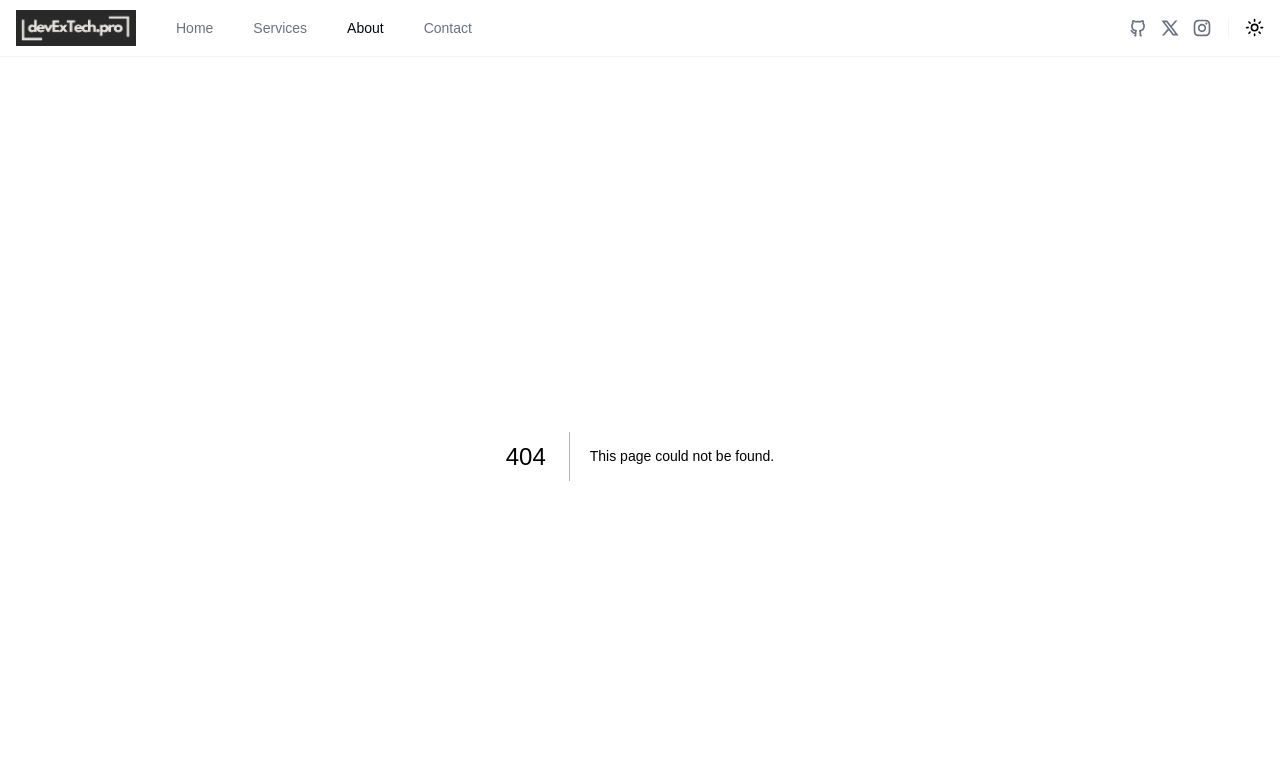
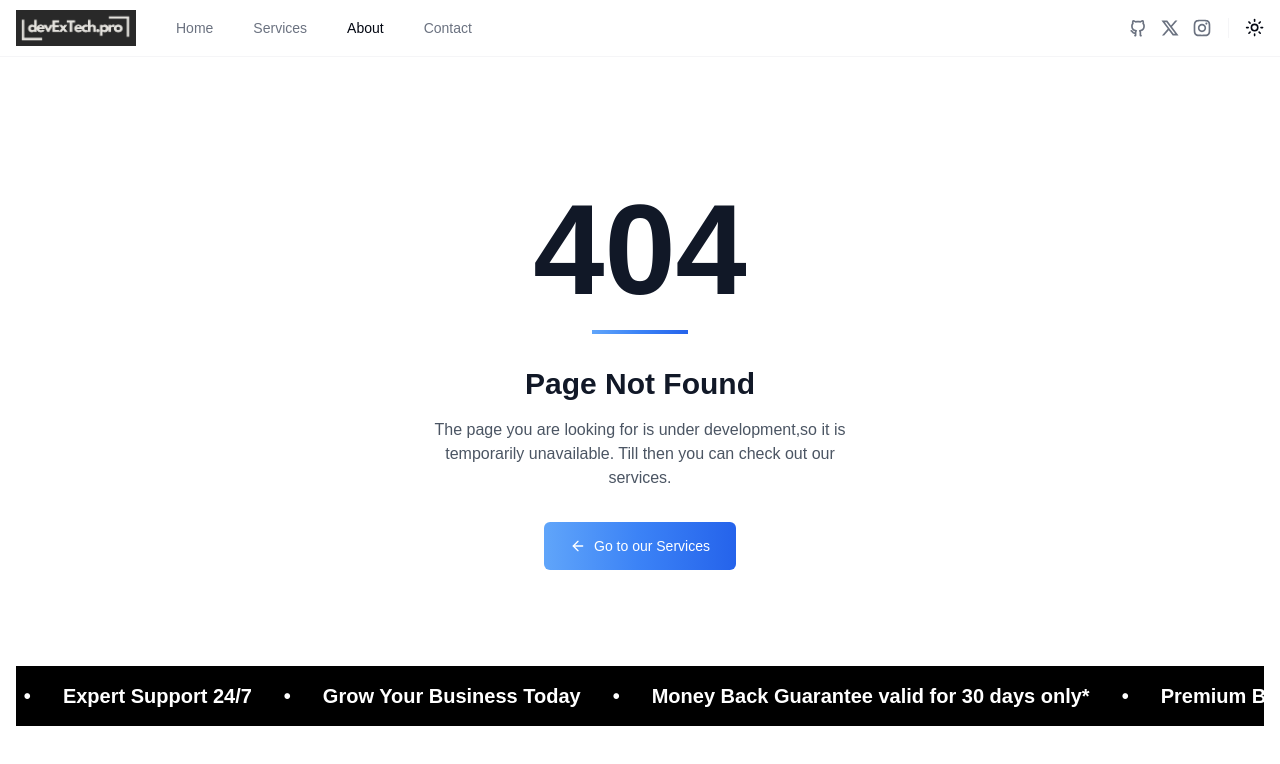
Before and after one commit to ShivamChansoria/DevExTech.pro, a Next.js app: page /about in a window 1280 px wide. Before the commit this address had no page. Shown: the top 764 px of the page. Built offline with nearby package versions, Linux system fonts and the light colour scheme; a web font is replaced by a local one.

Commit message:
not-found page added

```diff
--- /dev/null
+++ b/app/about/page.tsx
@@ -0,0 +1,12 @@
+import NotFound from "@/components/not-found/notFound";
+import React from "react";
+
+const page = () => {
+  return (
+    <div>
+      <NotFound />
+    </div>
+  );
+};
+
+export default page;
--- /dev/null
+++ b/app/global-error.tsx
@@ -0,0 +1,13 @@
+"use client";
+import NotFound from "@/components/not-found/notFound";
+import React from "react";
+
+const GlobalError = () => {
+  return (
+    <div>
+      <NotFound />
+    </div>
+  );
+};
+
+export default GlobalError;
--- a/components/contact/contact.tsx
+++ b/components/contact/contact.tsx
@@ -217,6 +217,45 @@ const Contact = () => {
           </div>
         </div>
       </div>
+      {/* Marquee Section */}
+      <div className="w-full bg-black py-4 mt-24 overflow-hidden">
+        <div className="relative flex overflow-x-hidden">
+          <div className="animate-marquee whitespace-nowrap flex">
+            <span className="text-white font-semibold text-xl mx-4">
+              Premium Business Solutions
+            </span>
+            <span className="text-white font-semibold text-xl mx-4">•</span>
+            <span className="text-white font-semibold text-xl mx-4">
+              Expert Support 24/7
+            </span>
+            <span className="text-white font-semibold text-xl mx-4">•</span>
+            <span className="text-white font-semibold text-xl mx-4">
+              Grow Your Business Today
+            </span>
+            <span className="text-white font-semibold text-xl mx-4">•</span>
+            <span className="text-white font-semibold text-xl mx-4">
+              Money Back Guarantee valid for 30 days only*
+            </span>
+            <span className="text-white font-semibold text-xl mx-4">•</span>
+            <span className="text-white font-semibold text-xl mx-4">
+              Premium Business Solutions
+            </span>
+            <span className="text-white font-semibold text-xl mx-4">•</span>
+            <span className="text-white font-semibold text-xl mx-4">
+              Expert Support 24/7
+            </span>
+            <span className="text-white font-semibold text-xl mx-4">•</span>
+            <span className="text-white font-semibold text-xl mx-4">
+              Grow Your Business Today
+            </span>
+            <span className="text-white font-semibold text-xl mx-4">•</span>
+            <span className="text-white font-semibold text-xl mx-4">
+              Money Back Guarantee valid for 30 days only*
+            </span>
+            <span className="text-white font-semibold text-xl mx-4">•</span>
+          </div>
+        </div>
+      </div>
     </section>
   );
 };
--- a/components/navigation/leftSideBar.tsx
+++ b/components/navigation/leftSideBar.tsx
@@ -12,6 +12,7 @@ import {
   RiMenuLine,
   RiCloseLine,
 } from "react-icons/ri";
+import { ROUTES } from "@/constants/routes";
 
 const LeftSideBar = () => {
   const [isOpen, setIsOpen] = useState(false);
@@ -55,10 +56,10 @@ const LeftSideBar = () => {
   }, [pathname, mounted]);
 
   const navItems = [
-    { name: "Home", path: "/", icon: RiHome4Line },
-    { name: "Services", path: "/services", icon: RiServiceLine },
-    { name: "About", path: "/about", icon: RiInformationLine },
-    { name: "Contact", path: "/contact", icon: RiMailLine },
+    { name: "Home", path: ROUTES.home, icon: RiHome4Line },
+    { name: "Services", path: ROUTES.services, icon: RiServiceLine },
+    { name: "About", path: ROUTES.about, icon: RiInformationLine },
+    { name: "Contact", path: ROUTES.contact, icon: RiMailLine },
   ];
 
   // Don't render anything until after hydration to prevent hydration errors
--- a/components/navigation/navbar/navbar.tsx
+++ b/components/navigation/navbar/navbar.tsx
@@ -6,6 +6,7 @@ import { cn } from "@/lib/utils";
 import { ThemeToggle } from "@/components/buttons";
 import { Logo } from "@/components/logos/logo";
 import { RiInstagramLine, RiTwitterXLine, RiGithubLine } from "react-icons/ri";
+import { ROUTES } from "@/constants/routes";
 
 export function Navbar() {
   const pathname = usePathname();
@@ -22,16 +23,18 @@ export function Navbar() {
     <div className="fixed top-0 left-0 right-0 z-50 border-b border-border/40 bg-transparent backdrop-blur-sm supports-[backdrop-filter]:bg-background/20">
       <div className="flex h-14 max-w-screen-2xl items-center px-4 mx-auto">
         <div className="flex items-center space-x-10">
-          <Link href="/" className="flex items-center">
+          <Link href={ROUTES.home} className="flex items-center">
             <Logo />
           </Link>
 
           <nav className="hidden sm:flex items-center space-x-10">
             <Link
-              href="/"
+              href={ROUTES.home}
               className={cn(
                 "text-sm font-medium transition-colors hover:text-primary",
-                pathname === "/" ? "text-foreground" : "text-muted-foreground"
+                pathname === ROUTES.home
+                  ? "text-foreground"
+                  : "text-muted-foreground"
               )}
             >
               Home
@@ -40,16 +43,18 @@ export function Navbar() {
               onClick={scrollToServices}
               className={cn(
                 "text-sm font-medium transition-colors hover:text-primary",
-                pathname === "/" ? "text-foreground" : "text-muted-foreground"
+                pathname === ROUTES.home
+                  ? "text-foreground"
+                  : "text-muted-foreground"
               )}
             >
               Services
             </button>
             <Link
-              href="/about"
+              href={ROUTES.about}
               className={cn(
                 "text-sm font-medium transition-colors hover:text-primary",
-                pathname === "/about"
+                pathname === ROUTES.about
                   ? "text-foreground"
                   : "text-muted-foreground"
               )}
@@ -57,10 +62,10 @@ export function Navbar() {
               About
             </Link>
             <Link
-              href="/contact"
+              href={ROUTES.contact}
               className={cn(
                 "text-sm font-medium transition-colors hover:text-primary",
-                pathname === "/contact"
+                pathname === ROUTES.contact
                   ? "text-foreground"
                   : "text-muted-foreground"
               )}
--- /dev/null
+++ b/components/not-found/notFound.tsx
@@ -0,0 +1,73 @@
+"use client";
+
+import React from "react";
+import Link from "next/link";
+import { Button } from "@/components/ui/button";
+import { ArrowLeft } from "lucide-react";
+import { ROUTES } from "@/constants/routes";
+const NotFound = () => {
+  return (
+    <div className="min-h-screen w-full bg-white dark:bg-[#0A0A0F] flex flex-col items-center justify-center px-4">
+      <div className="text-center">
+        <h1 className="text-9xl font-extrabold text-gray-900 dark:text-white mb-4">
+          404
+        </h1>
+        <div className="w-24 h-1 bg-gradient-to-r from-blue-400 via-blue-500 to-blue-600 mx-auto mb-8"></div>
+        <h2 className="text-3xl font-bold text-gray-900 dark:text-white mb-4">
+          Page Not Found
+        </h2>
+        <p className="text-gray-600 dark:text-gray-400 mb-8 max-w-md mx-auto">
+          The page you are looking for is under development,so it is temporarily
+          unavailable. Till then you can check out our services.
+        </p>
+        <Link href={ROUTES.services}>
+          <Button className="h-12 w-48 bg-gradient-to-r from-blue-400 via-blue-500 to-blue-600 hover:from-blue-500 hover:via-blue-600 hover:to-blue-700 text-white transition-all duration-300">
+            <ArrowLeft className="mr-2 h-4 w-4" />
+            Go to our Services
+          </Button>
+        </Link>
+      </div>
+      {/* Marquee Section */}
+      <div className="w-full bg-black py-4 mt-24 overflow-hidden">
+        <div className="relative flex overflow-x-hidden">
+          <div className="animate-marquee whitespace-nowrap flex">
+            <span className="text-white font-semibold text-xl mx-4">
+              Premium Business Solutions
+            </span>
+            <span className="text-white font-semibold text-xl mx-4">•</span>
+            <span className="text-white font-semibold text-xl mx-4">
+              Expert Support 24/7
+            </span>
+            <span className="text-white font-semibold text-xl mx-4">•</span>
+            <span className="text-white font-semibold text-xl mx-4">
+              Grow Your Business Today
+            </span>
+            <span className="text-white font-semibold text-xl mx-4">•</span>
+            <span className="text-white font-semibold text-xl mx-4">
+              Money Back Guarantee valid for 30 days only*
+            </span>
+            <span className="text-white font-semibold text-xl mx-4">•</span>
+            <span className="text-white font-semibold text-xl mx-4">
+              Premium Business Solutions
+            </span>
+            <span className="text-white font-semibold text-xl mx-4">•</span>
+            <span className="text-white font-semibold text-xl mx-4">
+              Expert Support 24/7
+            </span>
+            <span className="text-white font-semibold text-xl mx-4">•</span>
+            <span className="text-white font-semibold text-xl mx-4">
+              Grow Your Business Today
+            </span>
+            <span className="text-white font-semibold text-xl mx-4">•</span>
+            <span className="text-white font-semibold text-xl mx-4">
+              Money Back Guarantee valid for 30 days only*
+            </span>
+            <span className="text-white font-semibold text-xl mx-4">•</span>
+          </div>
+        </div>
+      </div>
+    </div>
+  );
+};
+
+export default NotFound;
--- a/components/product/product.tsx
+++ b/components/product/product.tsx
@@ -84,7 +84,7 @@ const Product = ({
 
   return (
     <div className="w-full max-w-md mx-auto">
-      <div className="rounded-lg overflow-hidden bg-gray-100 dark:bg-gray-800 shadow-lg">
+      <div className="rounded-lg overflow-hidden bg-gray-100 dark:bg-gray-800 shadow-lg border border-gray-300 dark:border-gray-700">
         {/* Header */}
         <div className="p-6 text-center border-b border-gray-200 dark:border-gray-700">
           <h2 className="text-4xl font-extrabold mb-2 bg-gradient-to-r from-pink-500 to-blue-500 bg-clip-text text-transparent">
@@ -115,7 +115,7 @@ const Product = ({
             onClick={onSubscribe}
             className="w-full bg-blue-600 hover:bg-blue-700 text-white py-2 rounded-md transition-colors"
           >
-            Join {title}
+            Get {title}
           </Button>
 
           <div className="mt-4 text-sm text-gray-600 dark:text-gray-300">
--- a/components/services/services.tsx
+++ b/components/services/services.tsx
@@ -14,6 +14,7 @@ const Services = () => {
         "Make your presence online with a basic business website",
       inclusions: [
         "Blazing fast website",
+        "Sign In with Google",
         "Basic business information",
         "Products listing",
         "About & Contact Sections",
--- /dev/null
+++ b/constants/routes.ts
@@ -0,0 +1,8 @@
+export const ROUTES = {
+  home: "/",
+  services: "/services",
+  about: "/about",
+  contact: "/contact",
+  signIn: "/sign-in",
+  signUp: "/sign-up",
+};
```
